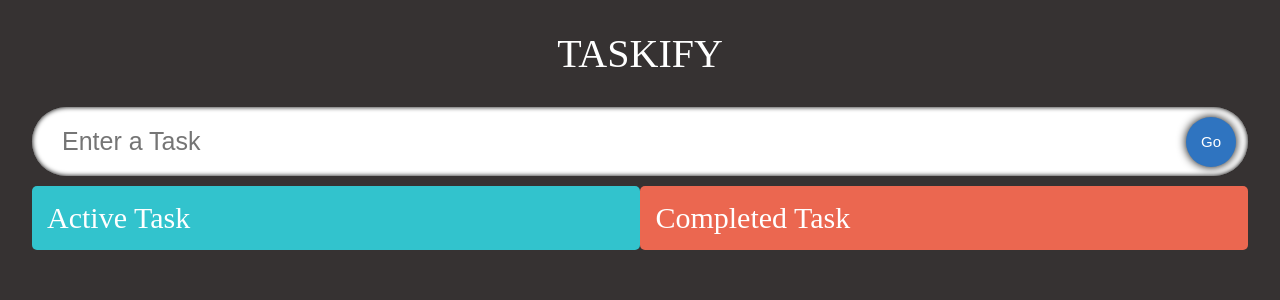
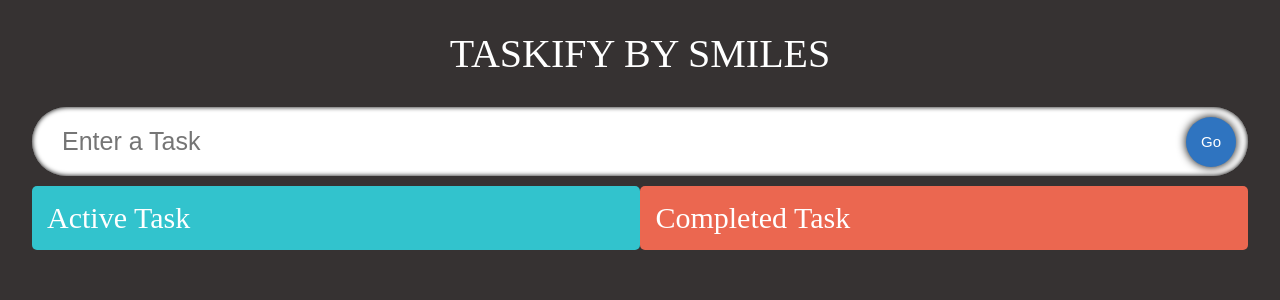
Before and after one commit to EmperorSmiles/Taskify-TypeScript, a React (Vite) app: page / in a window 1280 px wide. Shown: the top 300 px of the page. Built offline with nearby package versions, Linux system fonts and the light colour scheme; a web font is replaced by a local one.

Commit message:
Final Commit

```diff
--- a/src/App.tsx
+++ b/src/App.tsx
@@ -52,7 +52,7 @@ const App:React.FC = () => {
   return (
     <DragDropContext onDragEnd={onDragEnd}>
       <div className='App'>
-        <span className='heading'>Taskify</span>
+        <span className='heading'>Taskify by Smiles</span>
         <InputField todo={todo} setTodo={setTodo} handleAdd={handleAdd} />
         <ToDoList todos={todos} setTodos={setTodos}
         completedTodos={completedTodos} setCompletedTodos={setCompletedTodos} />
```
